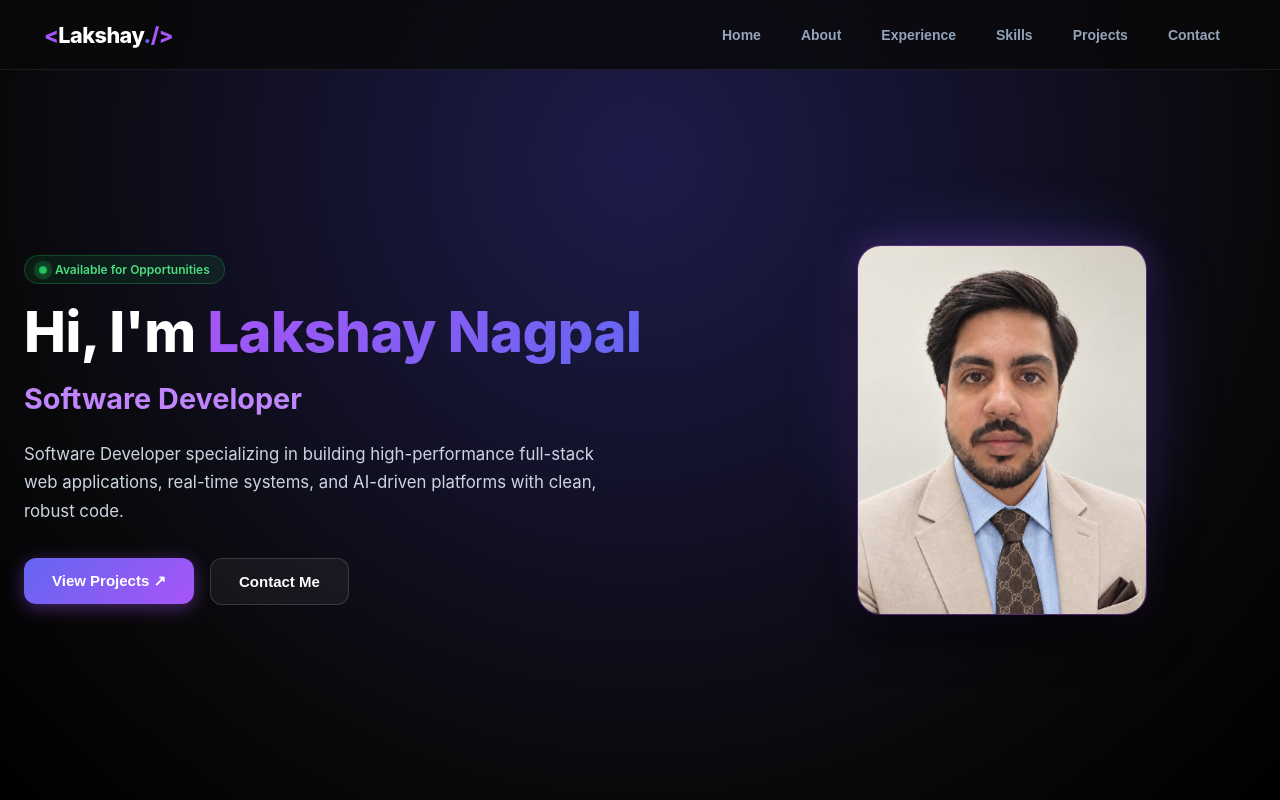
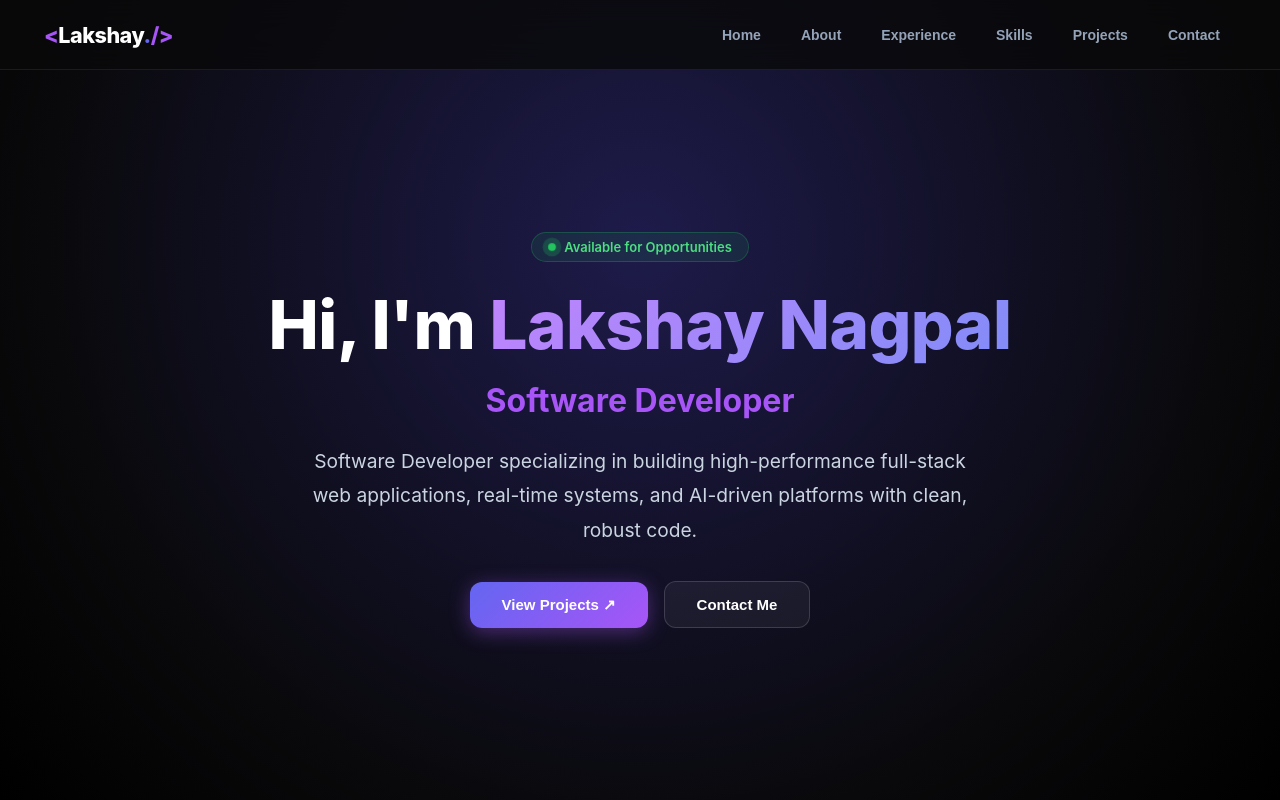
Before and after one commit to lakshayn0001/Portfolio, a React (Vite) app: page / in a window 1280 px wide. Shown: the top 800 px of the page. Built offline with nearby package versions, Linux system fonts and the light colour scheme.

Commit message:
feat: center hero section and remove image

```diff
--- a/src/main_content/home/Home.css
+++ b/src/main_content/home/Home.css
@@ -4,28 +4,31 @@ html {
 
 .home_hero {
   min-height: 100vh;
-  padding: 120px 24px 60px;
+  padding: 140px 24px 80px;
   display: flex;
   justify-content: center;
   align-items: center;
-  background: radial-gradient(circle at 50% 20%, #1e1b4b 0%, #09090b 70%, #000000 100%);
+  background: radial-gradient(circle at 50% 30%, #1e1b4b 0%, #09090b 70%, #000000 100%);
   color: #ffffff;
 }
 
 .home_container {
   width: 100%;
-  max-width: 1240px;
+  max-width: 860px;
   display: flex;
+  flex-direction: column;
   align-items: center;
-  justify-content: space-between;
-  gap: 48px;
+  justify-content: center;
+  text-align: center;
 }
 
 #content_section {
-  flex: 1.2;
   display: flex;
   flex-direction: column;
-  gap: 16px;
+  align-items: center;
+  text-align: center;
+  gap: 18px;
+  width: 100%;
 }
 
 .status_badge {
@@ -33,13 +36,14 @@ html {
   align-items: center;
   gap: 8px;
   width: fit-content;
-  padding: 6px 14px;
+  padding: 6px 16px;
   border-radius: 999px;
   background: rgba(34, 197, 94, 0.1);
   border: 1px solid rgba(34, 197, 94, 0.25);
-  font-size: 12px;
+  font-size: 13px;
   font-weight: 600;
   color: #4ade80;
+  margin-bottom: 6px;
 }
 
 .pulsing_dot {
@@ -67,7 +71,7 @@ html {
 }
 
 .hero_greeting {
-  font-size: clamp(2.2rem, 5vw, 3.5rem);
+  font-size: clamp(2.5rem, 6vw, 4.2rem);
   font-weight: 800;
   margin: 0;
   line-height: 1.15;
@@ -75,34 +79,36 @@ html {
 }
 
 .hero_name {
-  background: linear-gradient(135deg, #a855f7 0%, #6366f1 100%);
+  background: linear-gradient(135deg, #c084fc 0%, #818cf8 100%);
   -webkit-background-clip: text;
   -webkit-text-fill-color: transparent;
 }
 
 .hero_role {
-  font-size: clamp(1.3rem, 3vw, 1.8rem);
+  font-size: clamp(1.4rem, 3.5vw, 2rem);
   font-weight: 700;
-  color: #c084fc;
+  color: #a855f7;
   margin: 0;
 }
 
 .hero_tagline {
-  font-size: 1.05rem;
-  line-height: 1.7;
+  font-size: clamp(1.05rem, 2vw, 1.2rem);
+  line-height: 1.8;
   color: #cbd5e1;
-  margin: 8px 0 16px;
-  max-width: 580px;
+  margin: 6px 0 16px;
+  max-width: 680px;
 }
 
 .hero_actions {
   display: flex;
   gap: 16px;
   align-items: center;
+  justify-content: center;
+  flex-wrap: wrap;
 }
 
 .btn_primary {
-  padding: 14px 28px;
+  padding: 14px 32px;
   border-radius: 12px;
   border: none;
   cursor: pointer;
@@ -110,17 +116,17 @@ html {
   font-weight: 700;
   color: #ffffff;
   background: linear-gradient(135deg, #6366f1 0%, #a855f7 100%);
-  box-shadow: 0 4px 18px rgba(168, 85, 247, 0.4);
+  box-shadow: 0 4px 20px rgba(168, 85, 247, 0.4);
   transition: all 0.25s ease;
 }
 
 .btn_primary:hover {
   transform: translateY(-2px);
-  box-shadow: 0 8px 24px rgba(168, 85, 247, 0.6);
+  box-shadow: 0 8px 26px rgba(168, 85, 247, 0.6);
 }
 
 .btn_secondary {
-  padding: 14px 28px;
+  padding: 14px 32px;
   border-radius: 12px;
   border: 1px solid rgba(255, 255, 255, 0.15);
   cursor: pointer;
@@ -136,83 +142,3 @@ html {
   border-color: rgba(255, 255, 255, 0.3);
   transform: translateY(-2px);
 }
-
-#photo_section {
-  flex: 0.9;
-  display: flex;
-  justify-content: center;
-  align-items: center;
-}
-
-.avatar_wrapper {
-  position: relative;
-  width: 320px;
-  height: 400px;
-  display: flex;
-  align-items: center;
-  justify-content: center;
-}
-
-.avatar_glow {
-  position: absolute;
-  width: 100%;
-  height: 100%;
-  border-radius: 32px;
-  background: radial-gradient(circle at 50% 40%, rgba(168, 85, 247, 0.4) 0%, rgba(99, 102, 241, 0.2) 55%, transparent 75%);
-  filter: blur(28px);
-  z-index: 1;
-}
-
-.avatar_frame {
-  position: relative;
-  width: 290px;
-  height: 370px;
-  border-radius: 24px;
-  overflow: hidden;
-  border: 1.5px solid rgba(168, 85, 247, 0.45);
-  box-shadow: 0 20px 45px rgba(0, 0, 0, 0.85), 0 0 30px rgba(168, 85, 247, 0.25);
-  z-index: 2;
-  background: #09090b;
-  transition: transform 0.35s ease, border-color 0.35s ease, box-shadow 0.35s ease;
-}
-
-.avatar_frame:hover {
-  transform: translateY(-4px);
-  border-color: rgba(168, 85, 247, 0.85);
-  box-shadow: 0 25px 55px rgba(0, 0, 0, 0.9), 0 0 45px rgba(168, 85, 247, 0.45);
-}
-
-#poster {
-  width: 100%;
-  height: 100%;
-  object-fit: cover;
-  object-position: center 12%;
-  display: block;
-  transition: transform 0.35s ease;
-}
-
-.avatar_frame:hover #poster {
-  transform: scale(1.04);
-}
-
-@media (max-width: 900px) {
-  .home_container {
-    flex-direction: column-reverse;
-    text-align: center;
-    gap: 40px;
-  }
-
-  #content_section {
-    align-items: center;
-  }
-
-  .avatar_wrapper {
-    width: 260px;
-    height: 330px;
-  }
-
-  .avatar_frame {
-    width: 240px;
-    height: 310px;
-  }
-}
--- a/src/main_content/home/Home.jsx
+++ b/src/main_content/home/Home.jsx
@@ -1,6 +1,5 @@
 import React from "react";
 import './Home.css';
-import Poster from '../../../public/Poster.jpeg';
 
 const Home = () => {
   const scrollTo = (id) => {
@@ -36,15 +35,6 @@ const Home = () => {
             </button>
           </div>
         </div>
-
-        <div id="photo_section">
-          <div className="avatar_wrapper">
-            <div className="avatar_glow"></div>
-            <div className="avatar_frame">
-              <img id="poster" src={Poster} alt="Lakshay Nagpal" />
-            </div>
-          </div>
-        </div>
       </div>
     </section>
   );
```
